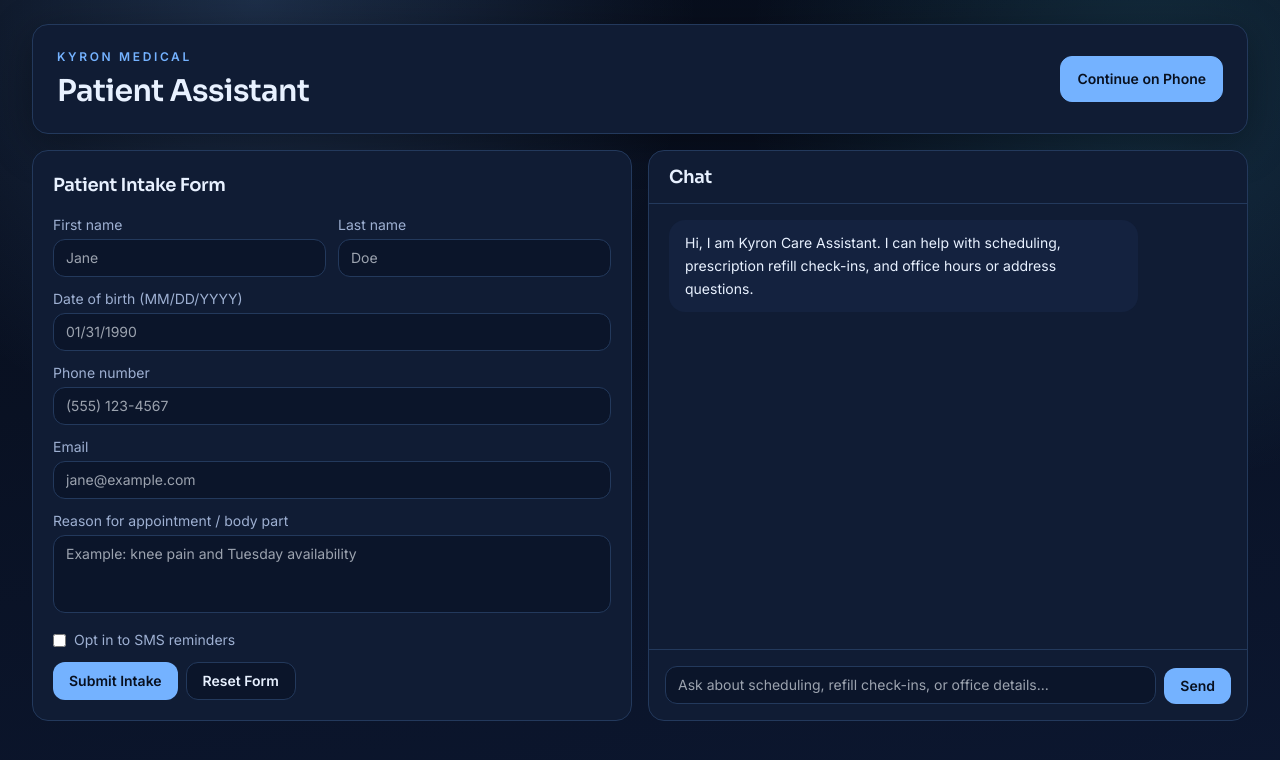
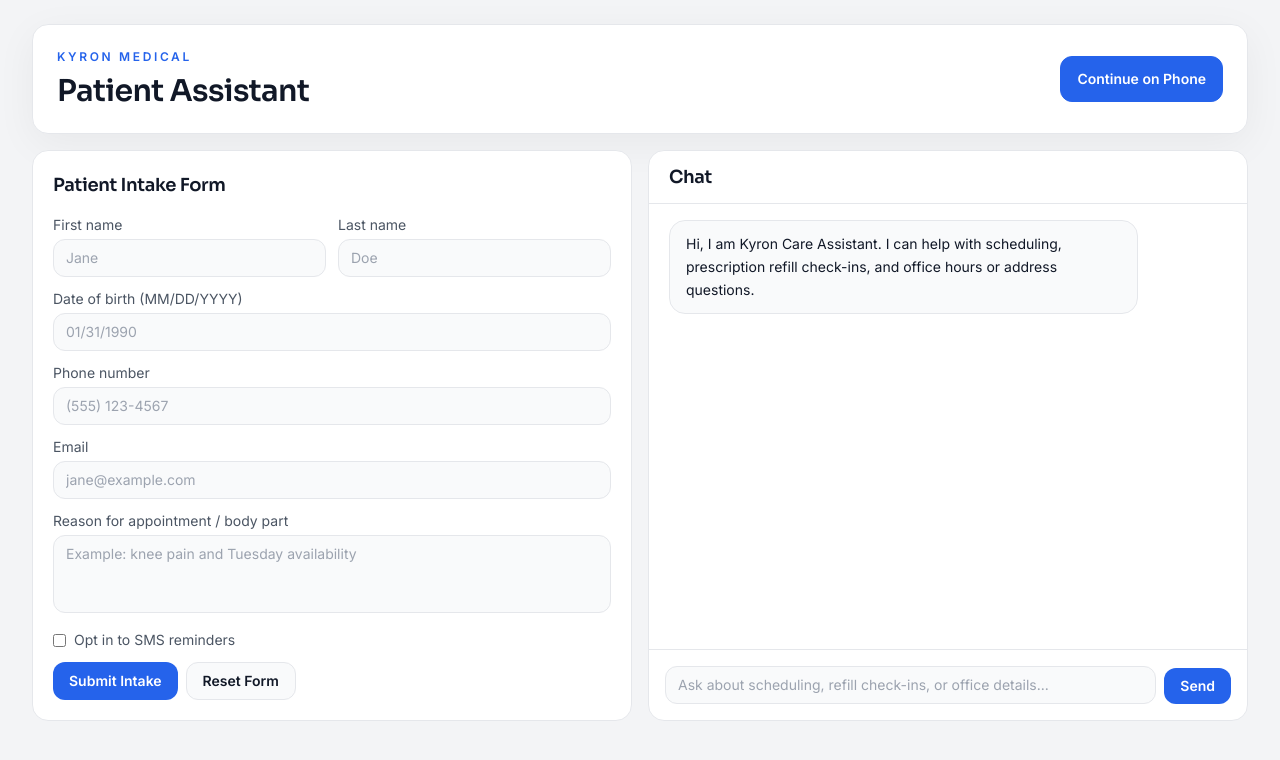
Before and after one commit to shreyas710/kyron, a React (Vite) app in the folder frontend/: page / in a window 1280 px wide. Shown: the top 760 px of the page. Built offline with nearby package versions, Linux system fonts and the light colour scheme; no server answers.

Commit message:
css updates

```diff
--- a/frontend/src/components/ChatWindow.tsx
+++ b/frontend/src/components/ChatWindow.tsx
@@ -1,4 +1,5 @@
 import type { FormEvent } from "react";
+import { useEffect, useRef } from "react";
 import ReactMarkdown from "react-markdown";
 import remarkGfm from "remark-gfm";
 import type { Message } from "../types";
@@ -18,11 +19,21 @@ export function ChatWindow({
   setInput,
   onSubmit,
 }: ChatWindowProps) {
+  const messagesEndRef = useRef<HTMLDivElement>(null);
+
+  const scrollToBottom = () => {
+    messagesEndRef.current?.scrollIntoView({ behavior: "smooth" });
+  };
+
+  useEffect(() => {
+    scrollToBottom();
+  }, [messages, isAiResponding]);
+
   return (
     <div className='relative h-[500px] min-h-0 md:h-auto'>
-      <div className='absolute inset-0 rise flex flex-col rounded-2xl border border-[var(--border)] bg-[var(--panel)]'>
-        <div className='border-b border-[var(--border)] px-4 py-3 md:px-5'>
-          <h2 className='text-lg text-[var(--ink)]'>Chat</h2>
+      <div className='absolute inset-0 rise flex flex-col rounded-2xl border border-gray-200 bg-white'>
+        <div className='border-b border-gray-200 px-4 py-3 md:px-5'>
+          <h2 className='text-lg text-gray-900'>Chat</h2>
         </div>
 
         <div className='flex-1 min-h-0 space-y-3 overflow-y-auto px-4 py-4 md:px-5'>
@@ -31,8 +42,8 @@ export function ChatWindow({
               key={message.id}
               className={`rise max-w-[90%] rounded-2xl px-4 py-3 text-sm leading-relaxed md:max-w-[84%] ${
                 message.role === "assistant"
-                  ? "bg-[#14223f] text-[var(--ink)]"
-                  : "ml-auto whitespace-pre-line bg-[#1f335c] text-[#d7e6ff]"
+                  ? "bg-gray-50 border border-gray-200 text-gray-900"
+                  : "ml-auto whitespace-pre-line bg-blue-600 text-white"
               }`}>
               {message.role === "assistant" ? (
                 <ReactMarkdown remarkPlugins={[remarkGfm]}>
@@ -44,14 +55,15 @@ export function ChatWindow({
             </article>
           ))}
           {isAiResponding ? (
-            <article className='rise max-w-[90%] rounded-2xl bg-[#14223f] px-4 py-3 text-sm text-[var(--ink)] md:max-w-[84%]'>
+            <article className='rise max-w-[90%] rounded-2xl border border-gray-200 bg-gray-50 px-4 py-3 text-sm text-gray-900 md:max-w-[84%]'>
               Thinking...
             </article>
           ) : null}
+          <div ref={messagesEndRef} />
         </div>
 
         <form
-          className='border-t border-[var(--border)] p-3 md:p-4'
+          className='border-t border-gray-200 p-3 md:p-4'
           onSubmit={onSubmit}>
           <div className='flex items-end gap-2'>
             <textarea
@@ -59,11 +71,11 @@ export function ChatWindow({
               onChange={(event) => setInput(event.target.value)}
               rows={1}
               placeholder='Ask about scheduling, refill check-ins, or office details...'
-              className='w-full resize-none rounded-xl border border-[var(--border)] bg-[var(--panel-soft)] px-3 py-2 text-sm text-[var(--ink)] outline-none transition focus:border-[var(--brand)]'
+              className='w-full resize-none rounded-xl border border-gray-200 bg-gray-50 px-3 py-2 text-sm text-gray-900 outline-none transition focus:border-blue-600'
             />
             <button
               type='submit'
-              className='rounded-xl bg-[var(--brand)] px-4 py-2 text-sm font-semibold text-[#08101f] transition hover:bg-[var(--brand-strong)]'>
+              className='rounded-xl bg-blue-600 px-4 py-2 text-sm font-semibold text-white transition hover:bg-blue-700'>
               Send
             </button>
           </div>
--- a/frontend/src/components/Header.tsx
+++ b/frontend/src/components/Header.tsx
@@ -6,20 +6,20 @@ interface HeaderProps {
 
 export function Header({ handleVoiceHandoff }: HeaderProps): ReactElement {
   return (
-    <header className='rise mb-4 rounded-2xl border border-[var(--border)] bg-[color:var(--panel)] p-4 shadow-[0_10px_40px_rgb(0_0_0_/_0.35)] md:p-6'>
+    <header className='rise mb-4 rounded-2xl border border-gray-200 bg-white p-4 shadow-[0_10px_40px_rgb(0_0_0_/_0.05)] md:p-6'>
       <div className='flex flex-col gap-4 md:flex-row md:items-center md:justify-between'>
         <div>
-          <p className='text-xs font-semibold uppercase tracking-[0.22em] text-[var(--brand)]'>
+          <p className='text-xs font-semibold uppercase tracking-[0.22em] text-blue-600'>
             Kyron Medical
           </p>
-          <h1 className='mt-2 text-2xl leading-tight text-[var(--ink)] md:text-3xl'>
+          <h1 className='mt-2 text-2xl leading-tight text-gray-900 md:text-3xl'>
             Patient Assistant
           </h1>
         </div>
         <button
           type='button'
           onClick={handleVoiceHandoff}
-          className='rounded-xl border border-[var(--brand)] bg-[var(--brand)] px-4 py-3 text-sm font-semibold text-[#08101f] transition hover:bg-[var(--brand-strong)]'>
+          className='rounded-xl border border-blue-600 bg-blue-600 px-4 py-3 text-sm font-semibold text-white transition hover:bg-blue-700'>
           Continue on Phone
         </button>
       </div>
--- a/frontend/src/components/IntakeForm.tsx
+++ b/frontend/src/components/IntakeForm.tsx
@@ -17,12 +17,12 @@ export function IntakeForm({
   resetForm,
 }: IntakeFormProps) {
   return (
-    <section className='rise flex flex-col rounded-2xl border border-[var(--border)] bg-[var(--panel)] p-4 md:p-5'>
-      <h2 className='text-lg text-[var(--ink)]'>Patient Intake Form</h2>
+    <section className='rise flex flex-col rounded-2xl border border-gray-200 bg-white p-4 md:p-5'>
+      <h2 className='text-lg text-gray-900'>Patient Intake Form</h2>
 
       <form className='mt-4 space-y-3' onSubmit={handleIntakeFormSubmit}>
         <div className='grid gap-3 sm:grid-cols-2'>
-          <label className='text-sm text-[var(--ink-soft)]'>
+          <label className='text-sm text-gray-600'>
             First name
             <input
               value={intakeDraft.firstName}
@@ -32,11 +32,11 @@ export function IntakeForm({
                   firstName: event.target.value,
                 }))
               }
-              className='mt-1 w-full rounded-xl border border-[var(--border)] bg-[var(--panel-soft)] px-3 py-2 text-sm text-[var(--ink)] outline-none focus:border-[var(--brand)]'
+              className='mt-1 w-full rounded-xl border border-gray-200 bg-gray-50 px-3 py-2 text-sm text-gray-900 outline-none focus:border-blue-600'
               placeholder='Jane'
             />
           </label>
-          <label className='text-sm text-[var(--ink-soft)]'>
+          <label className='text-sm text-gray-600'>
             Last name
             <input
               value={intakeDraft.lastName}
@@ -46,13 +46,13 @@ export function IntakeForm({
                   lastName: event.target.value,
                 }))
               }
-              className='mt-1 w-full rounded-xl border border-[var(--border)] bg-[var(--panel-soft)] px-3 py-2 text-sm text-[var(--ink)] outline-none focus:border-[var(--brand)]'
+              className='mt-1 w-full rounded-xl border border-gray-200 bg-gray-50 px-3 py-2 text-sm text-gray-900 outline-none focus:border-blue-600'
               placeholder='Doe'
             />
           </label>
         </div>
 
-        <label className='block text-sm text-[var(--ink-soft)]'>
+        <label className='block text-sm text-gray-600'>
           Date of birth (MM/DD/YYYY)
           <input
             value={intakeDraft.dob}
@@ -62,12 +62,12 @@ export function IntakeForm({
                 dob: event.target.value,
               }))
             }
-            className='mt-1 w-full rounded-xl border border-[var(--border)] bg-[var(--panel-soft)] px-3 py-2 text-sm text-[var(--ink)] outline-none focus:border-[var(--brand)]'
+            className='mt-1 w-full rounded-xl border border-gray-200 bg-gray-50 px-3 py-2 text-sm text-gray-900 outline-none focus:border-blue-600'
             placeholder='01/31/1990'
           />
         </label>
 
-        <label className='block text-sm text-[var(--ink-soft)]'>
+        <label className='block text-sm text-gray-600'>
           Phone number
           <input
             value={intakeDraft.phone}
@@ -77,12 +77,12 @@ export function IntakeForm({
                 phone: event.target.value,
               }))
             }
-            className='mt-1 w-full rounded-xl border border-[var(--border)] bg-[var(--panel-soft)] px-3 py-2 text-sm text-[var(--ink)] outline-none focus:border-[var(--brand)]'
+            className='mt-1 w-full rounded-xl border border-gray-200 bg-gray-50 px-3 py-2 text-sm text-gray-900 outline-none focus:border-blue-600'
             placeholder='(555) 123-4567'
           />
         </label>
 
-        <label className='block text-sm text-[var(--ink-soft)]'>
+        <label className='block text-sm text-gray-600'>
           Email
           <input
             value={intakeDraft.email}
@@ -92,12 +92,12 @@ export function IntakeForm({
                 email: event.target.value,
               }))
             }
-            className='mt-1 w-full rounded-xl border border-[var(--border)] bg-[var(--panel-soft)] px-3 py-2 text-sm text-[var(--ink)] outline-none focus:border-[var(--brand)]'
+            className='mt-1 w-full rounded-xl border border-gray-200 bg-gray-50 px-3 py-2 text-sm text-gray-900 outline-none focus:border-blue-600'
             placeholder='jane@example.com'
           />
         </label>
 
-        <label className='block text-sm text-[var(--ink-soft)]'>
+        <label className='block text-sm text-gray-600'>
           Reason for appointment / body part
           <textarea
             value={intakeDraft.reason}
@@ -108,12 +108,12 @@ export function IntakeForm({
               }))
             }
             rows={3}
-            className='mt-1 w-full resize-none rounded-xl border border-[var(--border)] bg-[var(--panel-soft)] px-3 py-2 text-sm text-[var(--ink)] outline-none focus:border-[var(--brand)]'
+            className='mt-1 w-full resize-none rounded-xl border border-gray-200 bg-gray-50 px-3 py-2 text-sm text-gray-900 outline-none focus:border-blue-600'
             placeholder='Example: knee pain and Tuesday availability'
           />
         </label>
 
-        <label className='flex items-center gap-2 text-sm text-[var(--ink-soft)]'>
+        <label className='flex items-center gap-2 text-sm text-gray-600'>
           <input
             type='checkbox'
             checked={intakeDraft.smsOptIn}
@@ -128,7 +128,7 @@ export function IntakeForm({
         </label>
 
         {formError ? (
-          <p className='rounded-lg bg-[#2a1d21] px-3 py-2 text-sm text-[#ff9ea8]'>
+          <p className='rounded-lg bg-red-50 border border-red-200 px-3 py-2 text-sm text-red-600'>
             {formError}
           </p>
         ) : null}
@@ -136,13 +136,13 @@ export function IntakeForm({
         <div className='flex flex-wrap gap-2'>
           <button
             type='submit'
-            className='rounded-xl bg-[var(--brand)] px-4 py-2 text-sm font-semibold text-[#08101f] transition hover:bg-[var(--brand-strong)]'>
+            className='rounded-xl bg-blue-600 px-4 py-2 text-sm font-semibold text-white transition hover:bg-blue-700'>
             Submit Intake
           </button>
           <button
             type='button'
             onClick={resetForm}
-            className='rounded-xl border border-[var(--border)] bg-[var(--panel-soft)] px-4 py-2 text-sm font-semibold text-[var(--ink)] transition hover:border-[var(--brand)]'>
+            className='rounded-xl border border-gray-200 bg-gray-50 px-4 py-2 text-sm font-semibold text-gray-900 transition hover:border-blue-600'>
             Reset Form
           </button>
         </div>
--- a/frontend/src/index.css
+++ b/frontend/src/index.css
@@ -3,20 +3,6 @@
 @tailwind base;
 @tailwind components;
 @tailwind utilities;
-
-:root {
-  --bg-1: #070d1a;
-  --bg-2: #0c1730;
-  --panel: #101c34;
-  --panel-soft: #0b152a;
-  --ink: #e8f1ff;
-  --ink-soft: #9eb0d2;
-  --border: #23395c;
-  --brand: #74b2ff;
-  --brand-strong: #8cc0ff;
-  --accent: #59e3ff;
-  --warning: #ff8f99;
-}
 
 * {
   box-sizing: border-box;
@@ -31,11 +17,8 @@ body,
 body {
   margin: 0;
   font-family: 'Inter', sans-serif;
-  color: var(--ink);
-  background:
-    radial-gradient(circle at 20% 0%, rgb(116 178 255 / 20%) 0, transparent 34%),
-    radial-gradient(circle at 90% 10%, rgb(89 227 255 / 14%) 0, transparent 30%),
-    linear-gradient(170deg, var(--bg-1) 0%, var(--bg-2) 100%);
+  color: #111827;
+  background-color: #f3f4f6;
 }
 
 h1,
```
